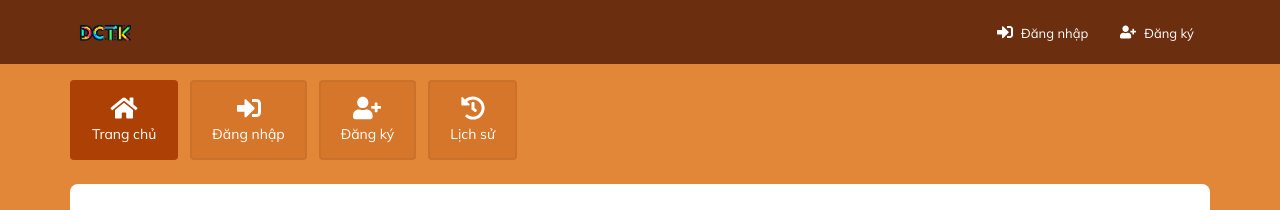
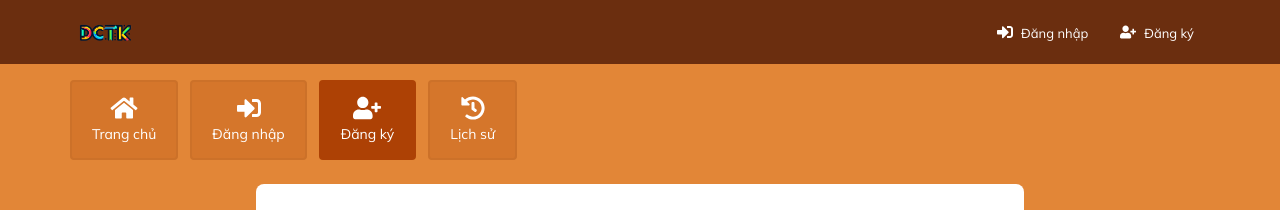
Before and after one commit to dvTinh99/nso, a Vue app: page /dang-ki in a window 1280 px wide. Shown: the top 210 px of the page. Built offline with nearby package versions, Linux system fonts and the light colour scheme; no server answers.

Commit message:
update use vue-route

```diff
--- a/src/App.vue
+++ b/src/App.vue
@@ -1,3 +1,5 @@
 <template>
-   <router-view></router-view>
+   <main>
+      <RouterView />
+   </main>
 </template>
--- a/src/components/LichSu.vue
+++ b/src/components/LichSu.vue
@@ -647,6 +647,9 @@ export default {
 
         }
     },
+    mounted() {
+        console.log('lich su ne', this.$route.fullPath);
+    },
 
 }
 </script>
--- a/src/components/Master.vue
+++ b/src/components/Master.vue
@@ -113,6 +113,9 @@
       </div>
    </footer>
 </div>
+<main>
+    <RouterView />
+  </main>
 </template>
 <script>
 export default {
@@ -129,10 +132,40 @@ export default {
     },
     mounted() {
       this.isLogin = this.$store.state.auth.isLogin;
+      switch (this.$route.path) {
+            case '/dang-nhap' : {
+               this.isLogin = true;
+               this.isHome = false;
+               this.isRegister = false;
+               this.isHistory = false;
+               break;
+            }
+            case '/dang-ki' : {
+               this.isLogin = false;
+               this.isHome = false;
+               this.isRegister = true;
+               this.isHistory = false;
+               break;
+            }
+            case '/lich-su' : {
+               this.isLogin = false;
+               this.isHome = false;
+               this.isRegister = false;
+               this.isHistory = true;
+               break;
+            }
+            default : {
+               this.isLogin = false;
+               this.isHome = true;
+               this.isRegister = false;
+               this.isHistory = false;
+               break;
+            }
+         }
     },
     methods : {
       changePage(path) {
-         this.$router.push(path);
+         this.$router.push({path: path});
       },
     }
 }
--- a/src/components/TrangChu.vue
+++ b/src/components/TrangChu.vue
@@ -804,6 +804,9 @@ export default {
       };
    },
    mounted() {
+      console.log('trang chu ne',this.$route.fullPath);
+
+
       // let
       // this.second = 99;
    },
--- /dev/null
+++ b/src/routes/auth.route.js
@@ -0,0 +1,43 @@
+import { createWebHistory, createRouter } from 'vue-router'
+
+import TrangChu from '../components/TrangChu.vue';
+import DangKi from '../components/DangKi.vue';
+import DangNhap from '../components/DangNhap.vue';
+import LichSu from '../components/LichSu.vue';
+// const routes = [
+//     { path: "/", name: 'home',component: TrangChu },
+//     { path: "/dang-ki", name: 'register',component: DangKi },
+//     { path: "/dang-nhap", name: 'login',component: DangNhap },
+//     { path: "/lich-su", name: 'history',component: LichSu },
+//   ];
+
+//   const router = createRouter({
+//     history: createMemoryHistory(),
+//     routes,
+//   });
+const router = createRouter({
+  history: createWebHistory(import.meta.env.BASE_URL),
+  routes: [
+    {
+      path: "/",
+      name: 'home',
+      component: TrangChu
+    },
+    {
+      path: "/dang-ki",
+      name: 'register',
+      component: DangKi
+    },
+    {
+      path: "/dang-nhap",
+      name: 'login',
+      component: DangNhap
+    },
+    {
+      path: "/lich-su",
+      name: 'history',
+      component: LichSu
+    },
+  ]
+})
+export default router
```
Also changed, not shown: src/main.js (+4 -18 lines).
